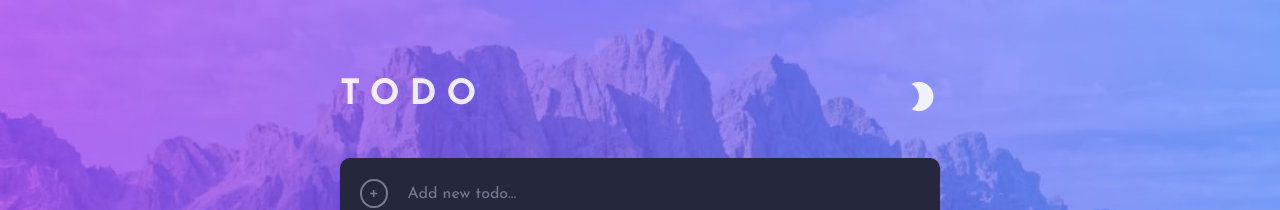
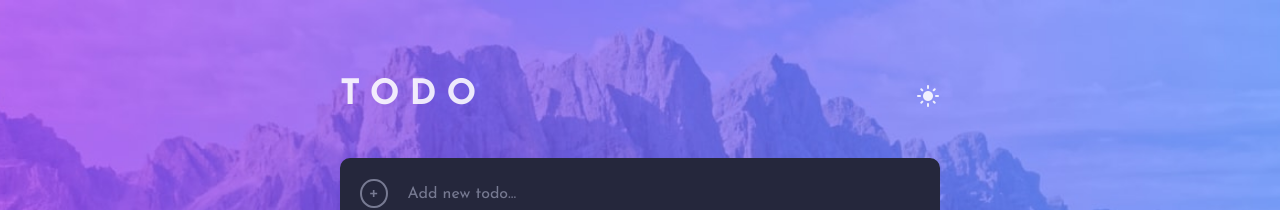
Before and after one commit to ezemartlopez/TodoApp, a React (Vite) app: page / in a window 1280 px wide. Shown: the top 210 px of the page. Built offline with nearby package versions, Linux system fonts and the light colour scheme.

Commit message:
se modifico ya que no requiere mas del estado.

```diff
--- a/src/Components/Containers/TittleApp/TittleApp.jsx
+++ b/src/Components/Containers/TittleApp/TittleApp.jsx
@@ -1,13 +1,18 @@
 import './tittleapp.style.css';
-import IconMode from '../../Pure/IconMode/IconMode';
+import { toggleTheme } from './functions';
 
 function TittleApp() {
+  const iconName = () =>{
+    const htmlElement = document.documentElement;
+    const currentTheme = htmlElement.getAttribute("data-theme");
+    return currentTheme==='light'? 'light_mode': 'mode_night';
+  }
   return (
       <div className='tittle-app-container'>
         <span className='tittle-app'>TODO</span>
-        <IconMode></IconMode>
+        <i className="material-icons icon-mode-change" onClick={toggleTheme}> {iconName()}</i>
       </div>
   )
 }
 
-export default TittleApp
+export default TittleApp;
```
